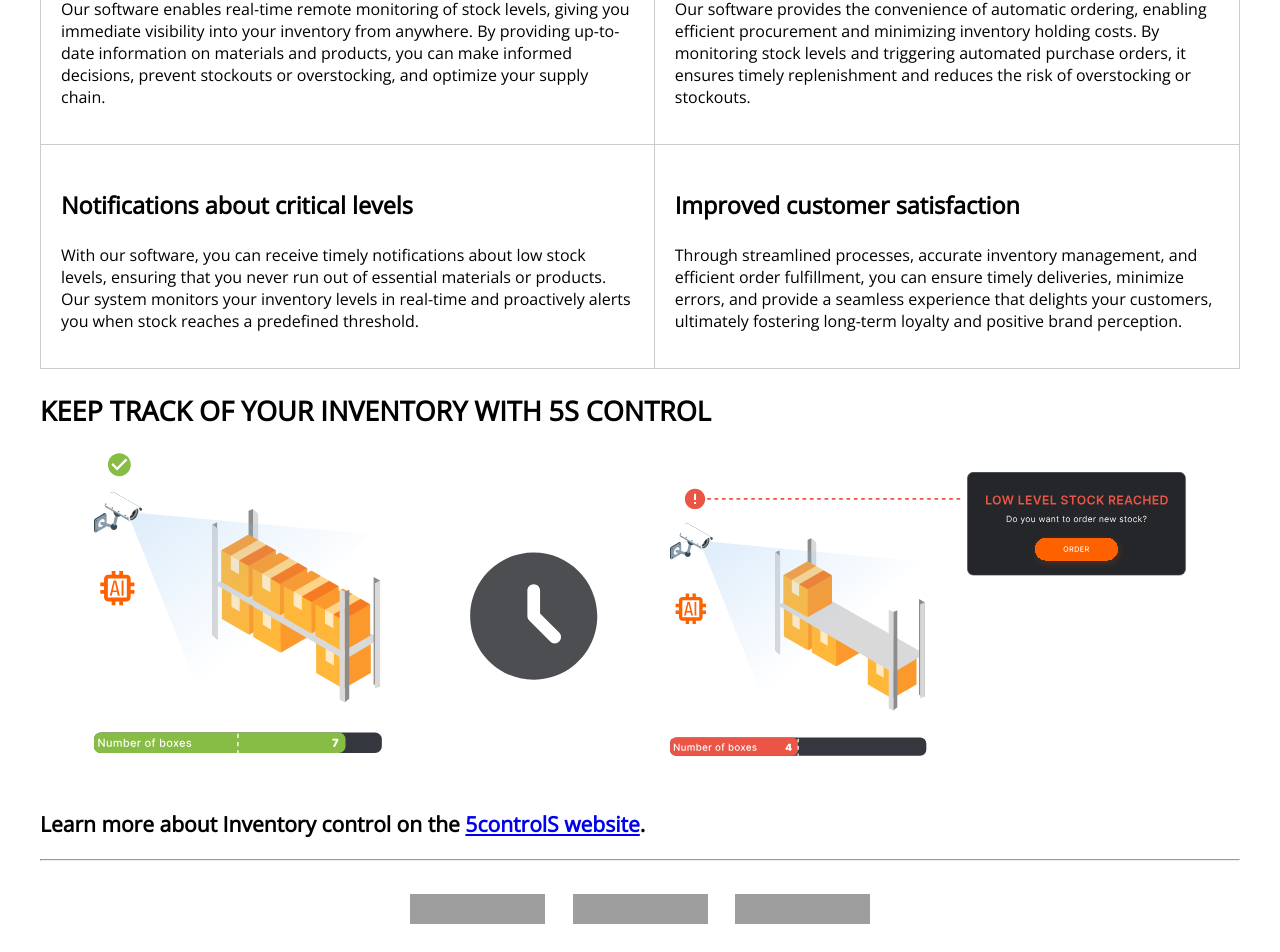
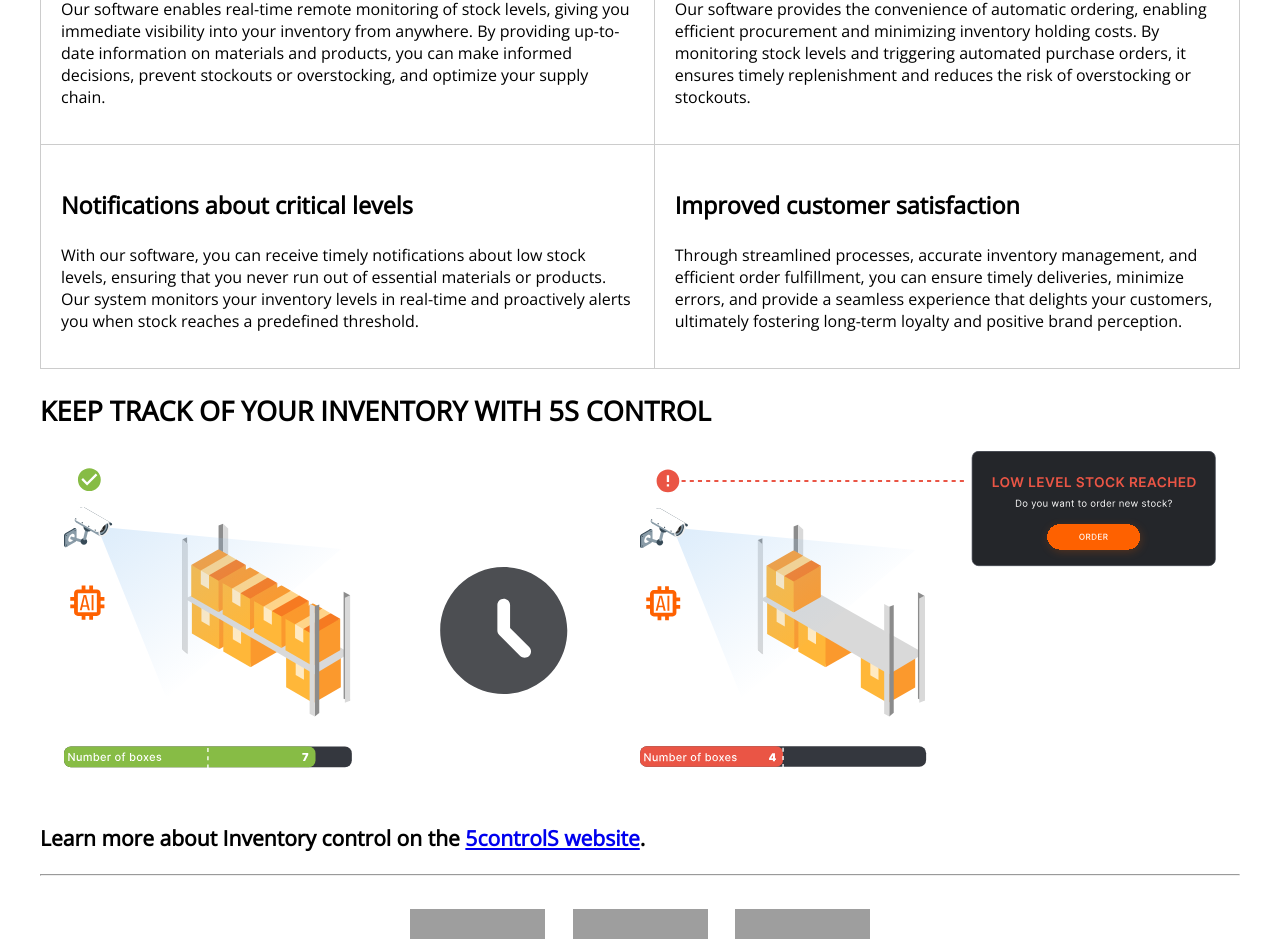
Before and after one commit to 5sControl/5sControl.github.io, a Jekyll site: the page built from inventory-tracking/index.md, in a window 1280 px wide. Shown: the part 1385-2337 px from the top of the page. Built offline with Jekyll 4.4.1, drawn with Linux system fonts in a browser that asks for light colours; comment, search, counter and statistics services are not loaded; grey boxes are pictures that could not be loaded.

Commit message:
Update index.md

```diff
--- a/inventory-tracking/index.md
+++ b/inventory-tracking/index.md
@@ -41,7 +41,7 @@ With Inventory control, you can now effortlessly <strong>remotely manage your ma
 
 <p align="center">
   <img alt="Detected in stock level" src="./assets/camera-good.svg" style="display:inline-block; width:43%;"/>&emsp;&emsp;&emsp;&ensp;
-  <img alt="Detected low stock level" src="./assets/camera-wrong.svg" style="display:inline-block; width:43%;"/>
+  <img alt="Detected low stock level" src="./assets/camera-wrong.svg" style="display:inline-block; width:48%;"/>
 </p>
 
 <h3>Learn more about Inventory control on the <a href="https://5controls.com/solutions/inventory-control">5controlS website</a>.</h3>
```
